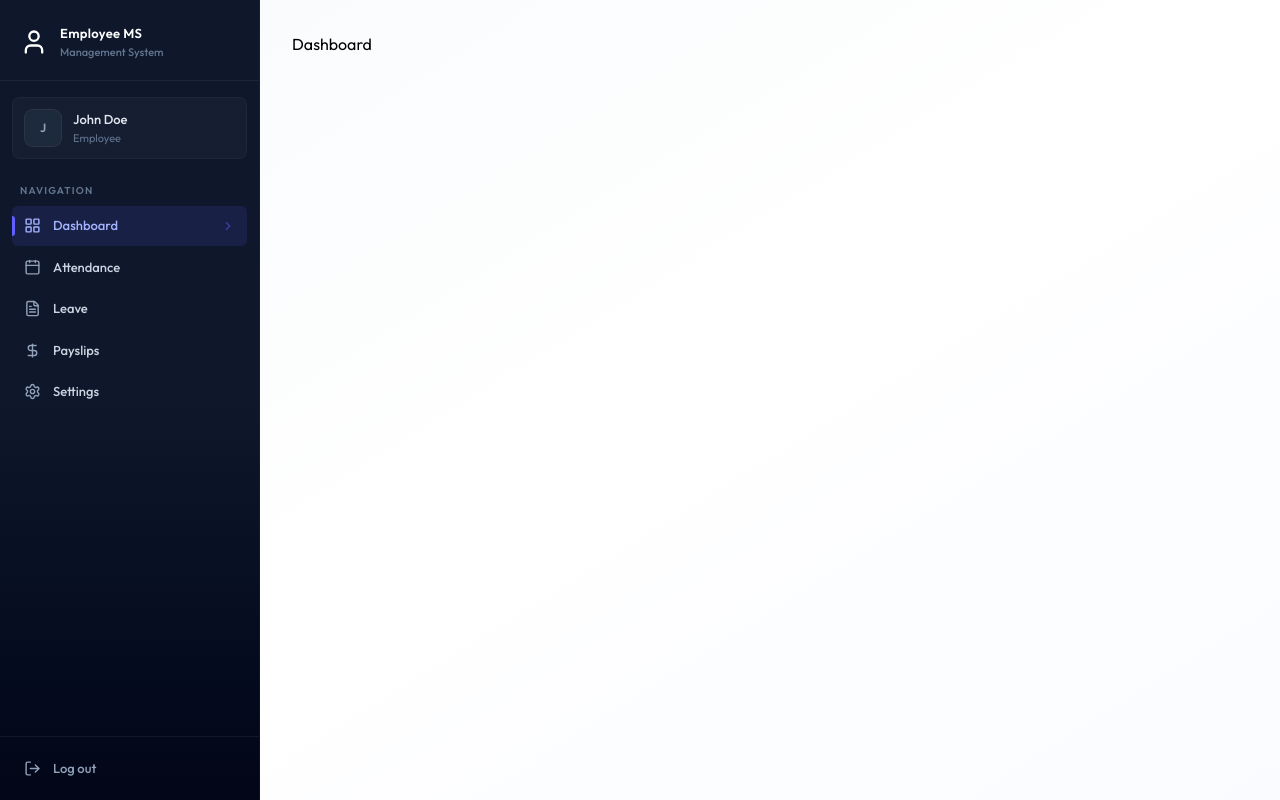
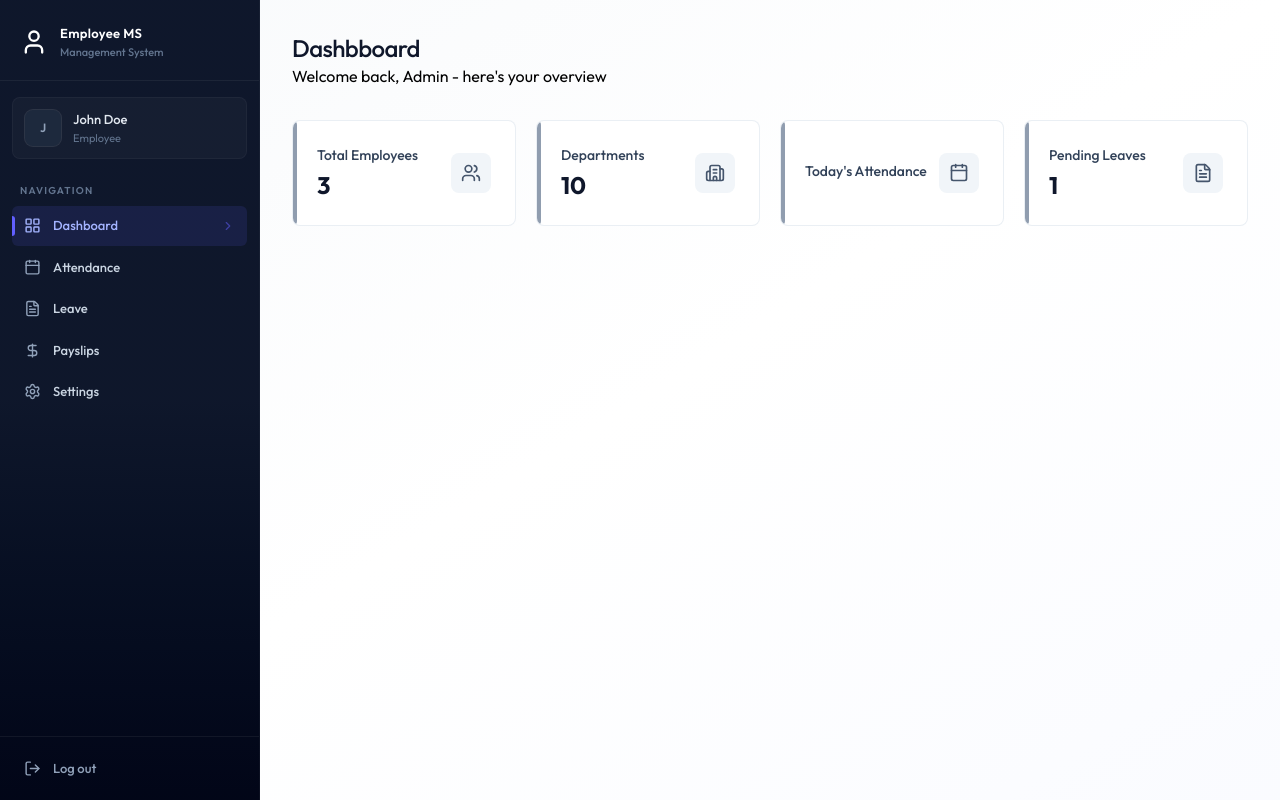
Before and after one commit to Manish-Dewangan/EmpTrack, a React (Vite) app in the folder client/: page /dashboard in a window 1280 px wide. Built offline with nearby package versions, Linux system fonts and the light colour scheme.

Commit message:
Dashboard page completed

```diff
--- /dev/null
+++ b/client/src/components/AdminDashboard.jsx
@@ -0,0 +1,63 @@
+import {
+  Building2Icon,
+  CalendarIcon,
+  FileTextIcon,
+  UsersIcon,
+} from "lucide-react";
+import React from "react";
+
+const AdminDashboard = ({ data }) => {
+  const stats = [
+    {
+      icon: UsersIcon,
+      value: data.totalEmployees,
+      label: "Total Employees",
+      description: "Active workforce",
+    },
+    {
+      icon: Building2Icon,
+      value: data.totalDepartments,
+      label: "Departments",
+      description: "Organization units",
+    },
+    {
+      icon: CalendarIcon,
+      value: data.totalAttendance,
+      label: "Today's Attendance",
+      description: "Checked in today",
+    },
+    {
+      icon: FileTextIcon,
+      value: data.pendingLeaves,
+      label: "Pending Leaves",
+      description: "Awaiting approval",
+    },
+  ];
+  return (
+    <div className="animate-fade-in">
+      <div className="page-header">
+        <h1 className="page-title">Dashbboard</h1>
+        <p>Welcome back, Admin - here's your overview</p>
+      </div>
+      <div className="grid grid-cols-1 sm:grid-cols-2 lg:grid-cols-4 gap-4 sm:gap-5 mb-8">
+        {stats.map((s) => (
+          <div
+            key={s.label}
+            className="card card-hover p-5 sm:p-6 relative overflow-hidden group flex items-center justify-between"
+          >
+            <div>
+              <div className="absolute left-0 top-0 bottom-0 w-1 rounded-r-full bg-slate-500/70 group-hover:bg-indigo-500/70"></div>
+              <p className="text-sm font-medium text-slate-700">{s.label}</p>
+              <p className="text-2xl font-bold text-slate-900 mt-1">
+                {s.value}
+              </p>
+            </div>
+            <s.icon className="size-10 p-2.5 rounded-lg bg-slate-100 text-slate-600 group-hover:bg-indigo-50 group-hover:text-indigo-600 transition-colors duration-200" />
+          </div>
+        ))}
+      </div>
+    </div>
+  );
+};
+
+export default AdminDashboard;
--- /dev/null
+++ b/client/src/components/EmployeeDashboard.jsx
@@ -0,0 +1,79 @@
+import {
+  ArrowRightIcon,
+  CalendarIcon,
+  DollarSignIcon,
+  FileTextIcon,
+} from "lucide-react";
+import React from "react";
+import { Link } from "react-router-dom";
+
+const EmployeeDashboard = ({ data }) => {
+  const emp = data.employee;
+
+  const cards = [
+    {
+      icon: CalendarIcon,
+      value: data.currentMonthAttendance,
+      title: "Days Present",
+      subtitle: "This month",
+    },
+    {
+      icon: FileTextIcon,
+      value: data.pendingLeaves,
+      title: "Pending Leaves",
+      subtitle: "Awaiting approval",
+    },
+    {
+      icon: DollarSignIcon,
+      value: data.latestPayslip
+        ? `$ ${data.latestPayslip.netSalary?.toLocaleString()}`
+        : "N/A",
+      title: "Latest Payslip",
+      subtitle: "Most recent payout",
+    },
+  ];
+  return (
+    <div className="animate-fade-in">
+      <div className="page-header">
+        <h1 className="page-title">Welcome, {emp?.firstName}!</h1>
+        <p>
+          {emp?.position} - {emp?.department || "No Department"}
+        </p>
+      </div>
+      <div className="grid grid-cols-1 sm:grid-cols-3 gap-4 sm:gap-5 mb-8">
+        {cards.map((card, index) => (
+          <div
+            key={index}
+            className="card card-hover p-5 sm:p-6 relative overflow-hidden group flex items-center justify-between"
+          >
+            <div>
+              <div className="absolute left-0 top-0 bottom-0 w-1 rounded-r-full bg-slate-500/70 group-hover:bg-indigo-500/70"></div>
+              <p className="text-sm font-medium text-slate-700">{card.title}</p>
+              <p className="text-2xl font-bold text-slate-900 mt-1">
+                {card.value}
+              </p>
+            </div>
+            <card.icon className="size-10 p-2.5 rounded-lg bg-slate-100 text-slate-600 group-hover:bg-indigo-50 group-hover:text-indigo-600 transition-colors duration-200" />
+          </div>
+        ))}
+      </div>
+      <div className="flex flex-col sm:flex-row gap-3">
+        <Link
+          to="/attendance"
+          className="btn-primary text-center inline-flex items-center justify-center gap-2"
+        >
+          Mark Attendance <ArrowRightIcon className="w-4 h-4" />
+        </Link>
+
+        <Link
+          to="/leave"
+          className="btn-secondary text-center inline-flex items-center justify-center gap-2"
+        >
+          Apply for Leave
+        </Link>
+      </div>
+    </div>
+  );
+};
+
+export default EmployeeDashboard;
--- /dev/null
+++ b/client/src/components/Loading.jsx
@@ -0,0 +1,11 @@
+import React from "react";
+
+const Loading = () => {
+  return (
+    <div className="flex justify-center h-screen items-center">
+      <div className="animate-spin size-8 border-2 border-indigo-600 border-t-transparent rounded-full"></div>
+    </div>
+  );
+};
+
+export default Loading;
--- a/client/src/pages/Dashboard.jsx
+++ b/client/src/pages/Dashboard.jsx
@@ -1,5 +1,36 @@
+import { useEffect, useState } from "react";
+import {
+  dummyAdminDashboardData,
+  dummyEmployeeDashboardData,
+} from "../assets/assets";
+import Loading from "../components/Loading";
+import EmployeeDashboard from "../components/EmployeeDashboard";
+import AdminDashboard from "../components/AdminDashboard";
+
 const Dashboard = () => {
-  return <div>Dashboard</div>;
+  const [data, setdata] = useState(null);
+  const [loading, setloading] = useState(true);
+
+  useEffect(() => {
+    setdata(dummyAdminDashboardData);
+    setTimeout(() => {
+      setloading(false);
+    }, 1000);
+  }, []);
+
+  if (loading) return <Loading />;
+  if (!data)
+    return (
+      <p className="text-center text-slate-500 py-12">
+        Failed to load dashboard
+      </p>
+    );
+
+  if (data.role === "ADMIN") {
+    return <AdminDashboard data={data} />;
+  } else {
+    return <EmployeeDashboard data={data} />;
+  }
 };
 
 export default Dashboard;
```
